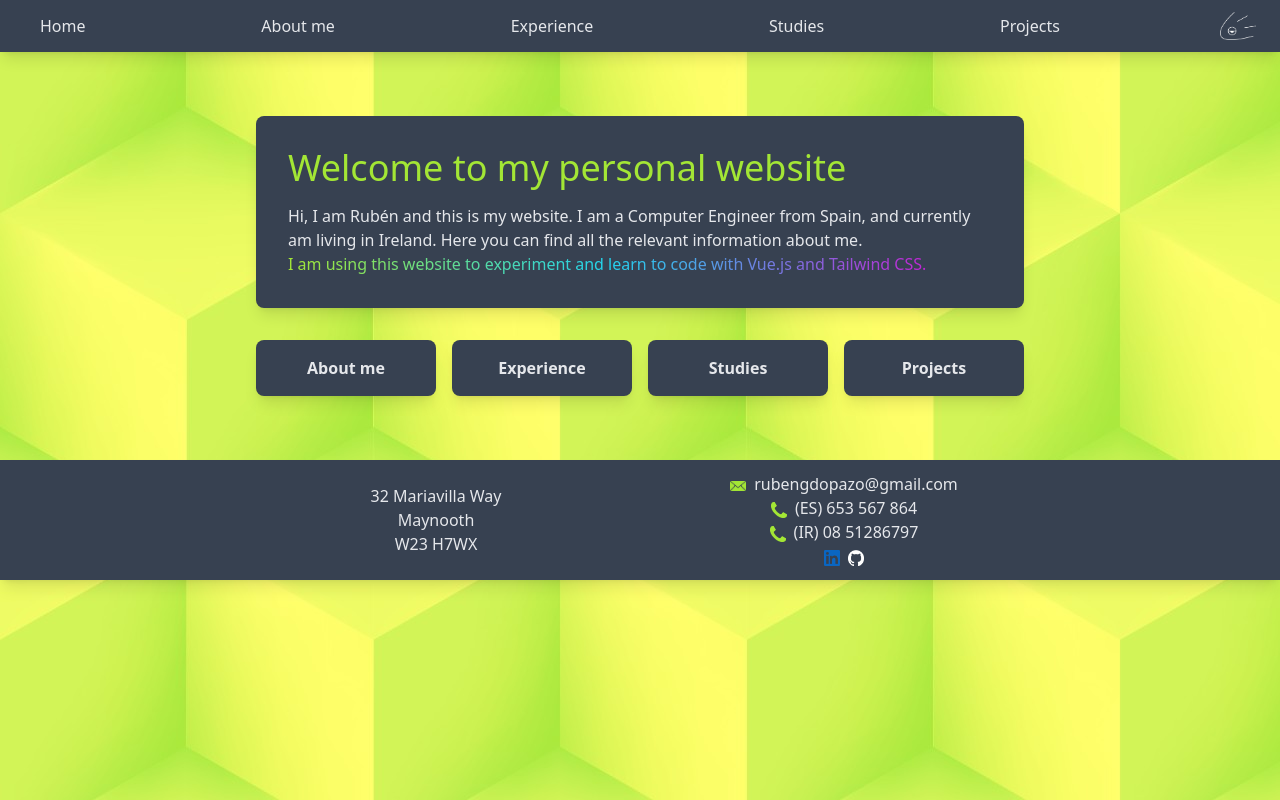
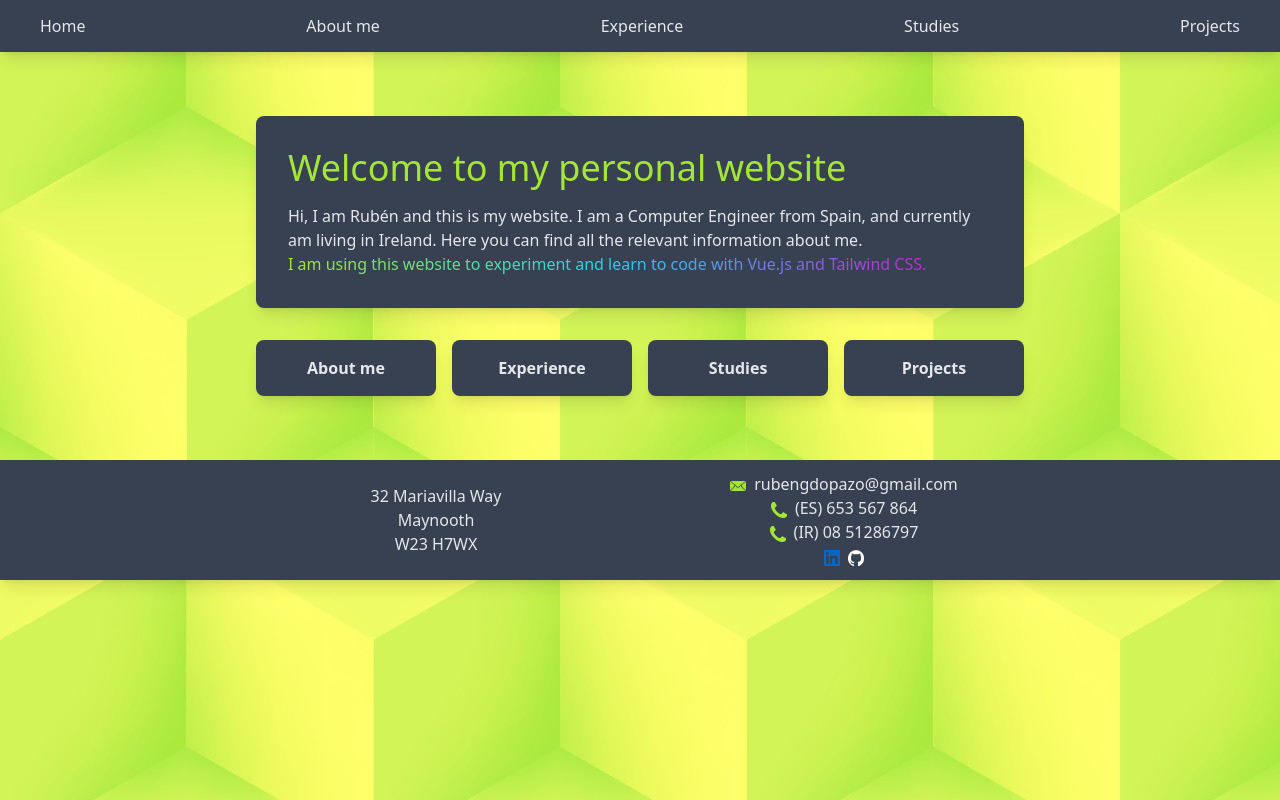
Before and after one commit to Rebun13/personal_web, a Vue app: page / in a window 1280 px wide. Built offline with nearby package versions, Linux system fonts and the light colour scheme; the HTML template or start-up script is replaced by a standard one.

Commit message:
Nav Bar minimizes if it doesn't fit Its content is hidden in smaller screens. Ruben Gomez Dopazo

```diff
--- a/src/App.vue
+++ b/src/App.vue
@@ -9,7 +9,17 @@ import FooterBar from "./components/FooterBar.vue";
       id="nav"
       class="relative w-full flex flex-wrap items-center justify-between py-3 bg-gray-700 text-gray-200 shadow-lg"
     >
-      <div class="w-full flex flex-wrap items-center justify-between px-6 h-7">
+      <div class="md:hidden">
+        <RouterLink
+          class="display: inline-block px-4 hover:text-teal-400"
+          to="/"
+        >
+          Home
+        </RouterLink>
+      </div>
+      <div
+        class="hidden md:flex w-full flex-wrap items-center justify-between px-6 h-7"
+      >
         <RouterLink
           class="display: inline-block px-4 hover:text-teal-400"
           to="/"
@@ -35,7 +45,6 @@ import FooterBar from "./components/FooterBar.vue";
           to="/projects"
           >Projects</RouterLink
         >
-        <img class="h-full" src="/images/logo1-white.png" alt="logo" />
       </div>
     </div>
     <div class="container">
--- a/src/components/NavBar.vue
+++ /dev/null
@@ -1,37 +0,0 @@
-<script setup>
-/*
-defineProps({
-  msg: {
-    type: String,
-    required: true
-  }
-})
-*/
-</script>
-
-<template>
-  <nav
-    class="relative w-full flex flex-wrap py-3 bg-gray-700 text-gray-200 shadow-lg"
-  >
-    <div class="w-full flex flex-wrap items-center justify-between px-6 h-7">
-      <ul>
-        <li
-          id="navMe"
-          class="display: inline-block px-4 hover:text-teal-400 text-lime-400"
-        >
-          <a href="index.html">About me</a>
-        </li>
-        <li id="navXp" class="display: inline-block px-4 hover:text-teal-400">
-          <a href="experience.html">My working experience</a>
-        </li>
-        <li id="navSt" class="display: inline-block px-4 hover:text-teal-400">
-          <a href="studies.html">My studies</a>
-        </li>
-        <li id="navPr" class="display: inline-block px-4 hover:text-teal-400">
-          <a href="projects.html">My projects</a>
-        </li>
-      </ul>
-      <img class="h-full" src="/images/logo1-white.png" alt="logo" />
-    </div>
-  </nav>
-</template>
```
